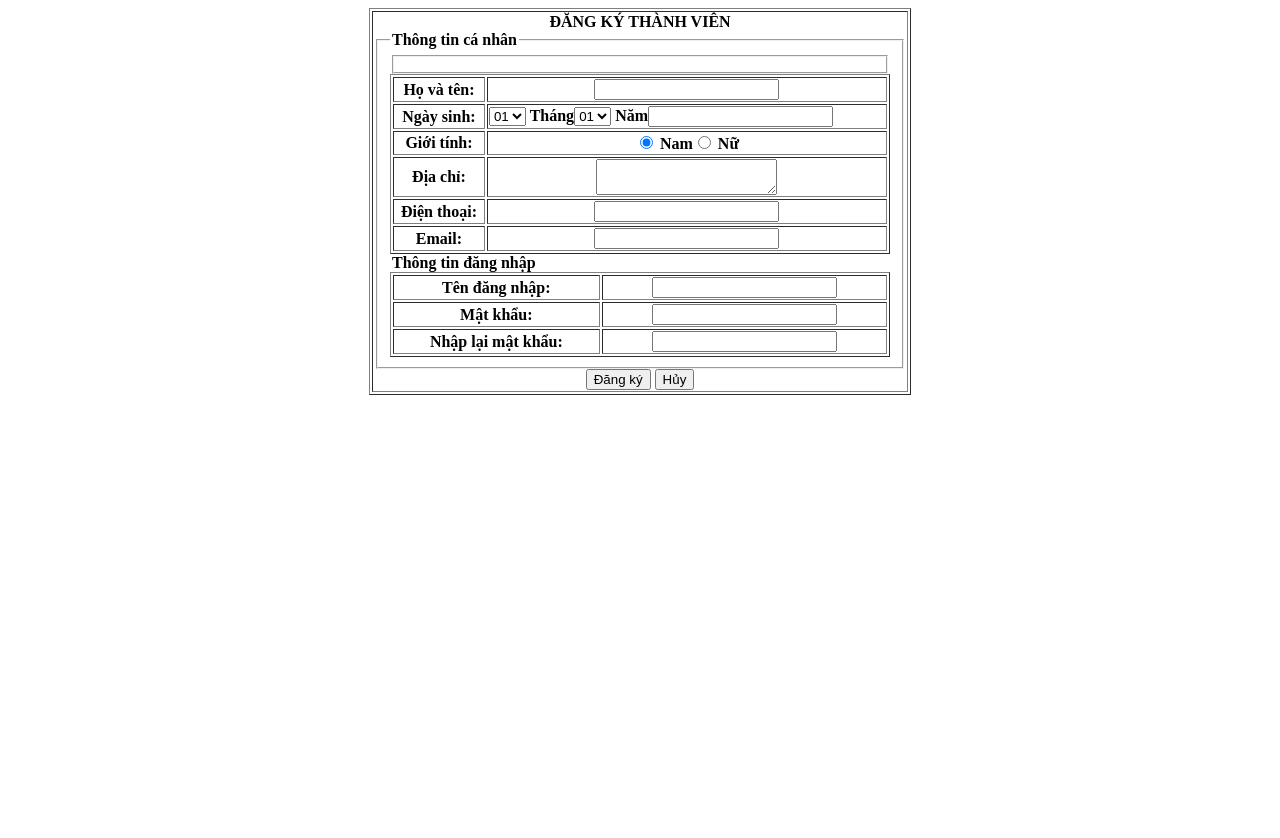
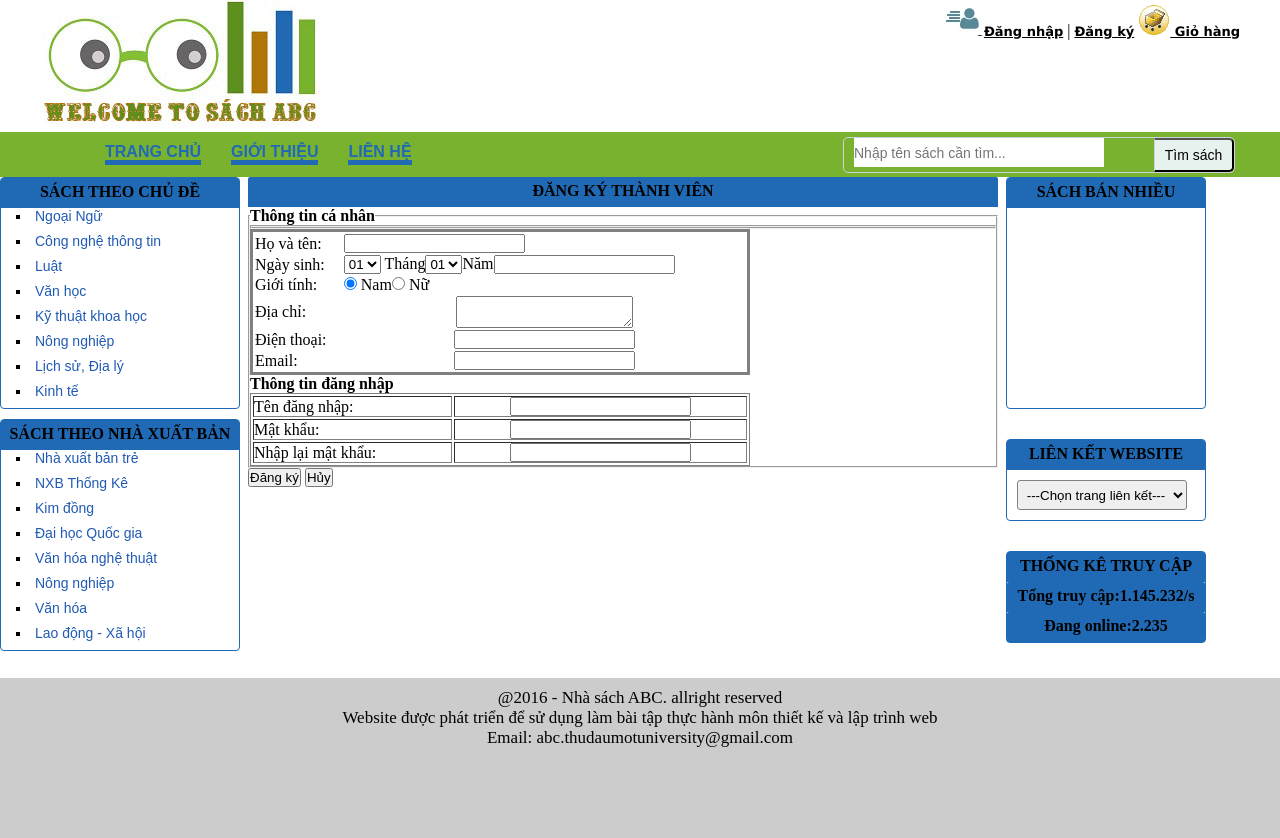
Before and after one commit to duongspm/BaiTap_HTML, a plain HTML site: page dangky.html in a window 1280 px wide. Before the commit the page ends 800 px from the top, so only its background shows below. Drawn offline with Linux system fonts and the light colour scheme.

Commit message:
Update #5
update dangky.html

```diff
--- a/dangky.html
+++ b/dangky.html
@@ -3,17 +3,83 @@
 <head>
 <meta http-equiv="Content-Type" content="text/html; charset=utf-8" />
 <title>Đăng ký - Camper</title>
+<link rel="stylesheet" type="text/css" href="script/dangky.css">
 </head>
 
-<body>
+<body >
+
+	<header>
+    <div id="logo">
+
+        <img src="img/LOGO.jpg"/>
+
+    </div>
+
+    <div id="dn">
+    	<a href="dangnhap.html"><img src="img/dangnhap.jpg"/>Đăng nhập</a> | <a href="dangky.html">Đăng ký</a>
+        <a href="#"><img src="img/Giohang.gif"/> Giỏ hàng</a>
+    </div>
+	</header>
+
+    <nav>
+    <div id="subnav">
+    	<ul>
+    	<li><a href="index.html">TRANG CHỦ</a></li>
+        <li><a href="gioithieu.html">GIỚI THIỆU</a></li>
+        <li><a href="#">LIÊN HỆ</a></li>
+    </ul>
+
+    <div>
+    	<input type="text" size="36" name="tsearch" placeholder="Nhập tên sách cần tìm..."/>
+        <input type="submit" value="Tìm sách" title="Tìm sách"/>
+    </div>
+    </div>
+    </nav>
+
+    <div>
+    	<article>
+        	<aside id="left">
+            <div>
+            		<p>SÁCH THEO CHỦ ĐỀ</p>
+	<ul type="square">
+		<li><a href="#">Ngoại Ngữ</a></li>
+		<li><a href="#">Công nghệ thông tin</a></li>
+		<li><a href="#">Luật</a></li>
+		<li><a href="#">Văn học</a></li>
+		<li><a href="#">Kỹ thuật khoa học</a></li>
+		<li><a href="#">Nông nghiệp</a></li>
+		<li><a href="#">Lịch sử, Địa lý</a></li>
+		<li><a href="#">Kinh tế</a></li>
+	</ul>
+    </div>
+    <div>
+	<p>SÁCH THEO NHÀ XUẤT BẢN</p>
+	<ul type="square">
+		<li><a href="#">Nhà xuất bản trẻ</a></li>
+		<li><a href="#">NXB Thống Kê</a></li>
+		<li><a href="#">Kim đồng</a></li>
+		<li><a href="#">Đại học Quốc gia</a></li>
+		<li><a href="#">Văn hóa nghệ thuật</a></li>
+		<li><a href="#">Nông nghiệp</a></li>
+		<li><a href="#">Văn hóa</a></li>
+		<li><a href="#">Lao động - Xã hội</a></li>
+	</ul>
+    </div>
+    </aside>
+     <section>
     <form action="#" name="dangky" method="post">
-<table width="500" border="1" align="center">
-<tr><th colspan="2">ĐĂNG KÝ THÀNH VIÊN
+
+<h2>ĐĂNG KÝ THÀNH VIÊN</h2>
 <fieldset>
-	<table align="center" width="500" border="1">
-	<legend align="left"><b>Thông tin cá nhân</b></legend>
-    <tr><td>Họ và tên:</td><td align="center"><input type="text" /></td></tr>
-    <tr><td>Ngày sinh:<td align="left"><select name="Ngay">
+	<legend><b>Thông tin cá nhân</b></legend>
+    <table width="500" cellpadding="0">
+    <tr>
+    	<td>Họ và tên:</td>
+        <td><input type="text" /></td>
+    </tr>
+    <tr>
+    	<td>Ngày sinh:</td>
+        <td><select name="Ngay">
     <option value="01" selected="selected">01</option>
     <option value="02">02</option>
     <option value="03">03</option>
@@ -57,14 +123,14 @@
            <option value="09">09</option>
            <option value="10">10</option>
             <option value="10">10</option>
-            <option value="12">12</option></select>
-      Năm<input type="number" />
-      </td>
-      </td></tr>
-      <tr><td>Giới tính:<td align="center"><input type="radio" name="radGioiTinh" value="Nam" checked="checked" /> Nam<input type="radio" name="radGioiTinh" value="Nữ" /> Nữ</td></td></tr>
+            <option value="12">12</option></select>Năm<input type="number" /></td>
+      </tr>
+      <tr>
+      	<td>Giới tính:<td><input type="radio" name="radGioiTinh" value="Nam" checked="checked" /> Nam<input type="radio" name="radGioiTinh" value="Nữ" /> Nữ</td></td></tr>
       <tr><td>Địa chỉ:<td align="center"><textarea></textarea></td></td></tr>
       <tr><td>Điện thoại:<td align="center"><input type="tel" /></td></td></tr>
-      <tr><td>Email:<td align="center"><input type="email" required="required" /></td></td></tr></fieldset>
+      <tr><td>Email:<td align="center"><input type="email" required="required" /></td></td></tr>
+      </fieldset>
 
 
       <fieldset>
@@ -79,8 +145,43 @@
       <input type="reset" value="Hủy" />
       </th></tr>
 </table>
+</fieldset>
 
     </form>
+</section>
+
+    <aside id="right">
+    <div id="sachbannhieu">
+    	<p><b>SÁCH BÁN NHIỀU</b></p>
+<marquee direction="up" scrollamount="3" scrolldelay="100" onMouseMove="stop()" onMouseOut="start()">
+    	<p><a href="#"><img src="img/sach/KT0009.jpg">Thủ Thuật Lập Trình Visual Basic 6</a></p>
+        <p><a href="#"><img src="img/sach/TH005.jpg">Hướng Dẫn Tự Học Photoishop CS (Photoshop 6.0)</a></p>
+        <p><a href="#"><img src="img/sach/TH002.jpg">Căn Bản Về Photoshop CS Tinh Chỉnh Và Xử Lý Màu</a></p>
+        <p><a href="#"><img src="img/sach/THCB.jpg">Tin Học Cơ Bản</a></p>
+        </marquee></div>
+        <div id="lienketwebsite">
+         <p><b>LIÊN KẾT WEBSITE</b></p>
+        <select onChange="window.open(this.options[this.selectedIndex].value,'_bank')">
+
+        <option selected>---Chọn trang liên kết---</option>
+        <option value="http://www.tdmu.edu.vn">Đại Học Thủ Dầu Một</option>
+        <option value="http://www.itee.tdmu.edu.vn">Khoa KT-CN</option>
+        </select></div>
+        <div id="thongketruycap">
+        <p><b>THỐNG KÊ TRUY CẬP</b></p>
+        <p><b>Tổng truy cập:1.145.232/s</b></p>
+        <p><b>Đang online:2.235</b></p>
+        </div>
+        </aside>
+
+     </article>
+    </div>
+
+    <footer >
+    	<p>@2016 - Nhà sách ABC. allright reserved</p>
+        <p>Website được phát triển để sử dụng làm bài tập thực hành môn thiết kế và lập trình web</p>
+        <p>Email: abc.thudaumotuniversity@gmail.com</p>
+    </footer>
 
 </body>
 </html>
--- /dev/null
+++ b/script/dangky.css
@@ -0,0 +1,311 @@
+@charset "utf-8";
+/* CSS Document */
+*{
+	margin:0px;
+	padding:0px;
+}
+header{
+	width:1200px;
+	margin:0px auto;
+}
+
+div#logo{
+	float:left;
+}
+
+div#dn{
+	float:right;
+}
+
+div#dn a{
+	font-family:Verdana, Geneva, sans-serif;
+	font-size:13px;
+	font-weight:bold;
+	color:#000;
+}
+
+header div#dv a:hover{
+	color:#900;
+}
+
+nav{
+	clear:both;
+	background-color:#79B22F;
+	height:45px;
+
+}
+
+nav div#subnav{
+	width:1200px;
+	margin:0px auto;
+
+}
+
+nav ul{
+	float:left;
+	list-style:none;
+	margin-left:50px;
+
+}
+
+nav ul li{
+
+	float:left;
+	padding:11px 15px;
+}
+
+nav ul li a{
+	color:#206AB5;
+	font-size:16px;
+	font-family:Arial, Helvetica, sans-serif;
+	/*gach chan*/
+	text-decoration: none;
+	font-weight:bold;
+}
+
+nav ul li a{
+
+	border-bottom:5px solid #206ab5;
+}
+nav div#subnav>div{
+	float:right;
+	background-color:while;
+	padding-left:10px;
+	margin-top:5px;
+	margin-right:5px;
+	height:34px;
+	width:380px;
+	border-radius:5px;
+	border:0.5px solid #ced2dd;
+}
+
+nav div#subnav>div input[type=text]
+{
+	text-decoration: none;
+	float:left;
+	height:29px;
+	width:250px;
+	font-size:14px;
+	border:none;
+}
+nav div#subnav>div input[type=submit]
+{
+	float:right;
+	height:100%;
+	width:80px;
+	background:#e7f2ef;
+	border-top-right-radius:5px;
+	border-bottom-right-radius:5px;
+	border-left:0.5px solid #ced2dd;
+	font-size:14px;
+}
+
+nav div#subnav>div input[type=submit]:hover{
+	cursor:pointer;
+}
+div#body{
+	width:1200px;
+	margin:0px auto;
+	background-color:#edeaea;
+	box-shadow:0 4px 8px 0 rgba(0,0,0,0.2),0 6px 20px 0 rgba(0, 0, 0, 0,19);
+}
+
+article{
+	display:table-row;
+}
+aside#left, aside#right, section{
+	display:table-cell;
+	vertical-align:top;
+}
+aside#left{
+	width:240px;
+	float:left;
+	clear:right;
+}
+section{
+	width:750px;
+	padding:0px 8px;
+}
+aside#right{
+	width:200px;
+}
+/*Khung bo goc cho khoi div*/
+aside#left>div{
+	border:1px solid #206AB5;
+	border-radius:4px;
+	margin-bottom:10px;
+}
+/*Mau nen bo hai goc tren canh le co chu mau chu*/
+aside#left>div>p{
+	background-color:#206AB5;
+	border-top-left-radius:2px;
+	border-top-right-radius:2px;
+	text-align:center;
+	font-size:16px;
+	font-weight:bold;
+	color:while;
+	height:25px;
+	padding-top:5px;
+}
+
+aside#left>div>ul{
+	padding-left:10px;
+	font-size:14px;
+	font-family:Arial, Helvetica, sans-serif;
+}
+
+aside#left>div>ul>li{
+	height:25px;
+	list-style-position:inside;
+	list-style-image:url(file:///E|/Thi%E1%BA%BFt%20k%E1%BA%BF%20web/BaitapHTML/img/icon_list.jpg);
+	padding-left:5px;
+}
+aside#left>div>ul>li a{
+	color:#205AB5;
+	text-decoration:none;
+}
+aside#left>div>ul>li a:hover{
+	color:#ff0000;
+}
+
+/*aside id=right*/
+aside#right>div{
+	border:1px solid #206AB5;
+	border-radius:4px;
+	margin-bottom:30px;
+}
+aside#right>div>p{
+	background-color:#206AB5;
+	border-top-left-radius:2px;/*lam tron(radius) goc tren ben trai cua duong vien*/
+	border-top-right-radius:2px;
+	text-align:center;/*chu nam giua*/
+	font-size:16px;
+	font-weight:bold;
+	color:while;
+	height:25px;/*khoang cach chu voi vien o duoi*/
+	padding-top:5px;/*khoang cach chu voi vien o tren*/
+}
+aside#right>div#sachbannhieu p{
+	clear:both;/*Ngan k cho noi dung bi troi*/
+}
+
+aside#right>div#sachbannhieu img{
+	width:40px;
+	height:50px;
+	padding-left:5px;/*Khong gian xung quanh nd , ben trong duong vien*/
+	float:left;
+	margin-bttom:5px;/*khong gian xung quanh nd, ben ngoai duong vien*/
+}
+aside#right>div#sachbannhieu a{
+	text-decoration:none;
+	font-size:9pt;
+	font-family:Arial, Helvetica, sans-serif;
+	color:#456C26;
+	height:70px;
+}
+aside#right>div#sachbannhieu a:hover{
+	font-weight:bold;
+}
+aside#right>div#lienketwebsite select{
+	margin:10px;
+	width:170px;
+	height:30px;
+	border-radius:3px;
+	border:#808080 solid 1px;
+	text-align:center;
+}
+aside#right>div#thongketruycap{
+	background-color:#e1ebf3;
+}
+aside#right>div#thongketruycap h4{
+	margin:10px;
+	color:red;
+}
+
+
+section>p{
+	background:linear-gradient(#a5b4c4,#206AB5,#206AB5);
+	border-top-left-radius:2px;
+	border-top-right-radius:2px;
+	text-align:center;
+	font-size:center;
+	font-weight:bold;
+	color:while;
+	height:25px;
+	padding-top:5px;
+}
+.sach{
+	width:240px;
+	height:320px;
+	background-color:#c7e5f2;
+	margin:16px;
+	border-radius:5px;
+	border:1px dashed #79B22F;
+	text-align:center;
+	float:left;
+}
+.tensach{
+	margin-top:5px;
+	vertical-align:top;
+	height:40px;
+}
+.tensach a{
+	font-weight:bold;
+	color:#133a62;
+	font-size:14px;
+}
+.tensach a:hover{
+	font-style:italic;
+}
+.hinhsach{
+	box-shadow: 0 4px 8 px 0 rgba(0, 0, 0, 0.2), 0 6px 20px 0 rgba(0, 0, 0, 0.19);
+	width:150px;
+	height:200px;
+	/*cac thuoc tinh dung de tao hieu ung transform*/
+	transition:all 0.5s ease;
+}
+/*Tang kich thuc hinh len 1.1 khi re chuot vao*/
+.hinhsach:hover{
+	transform:scale(1.1);
+}
+.dongia{
+	margin-top:10px;
+	font-size:15px;
+}
+.gia{
+	color:red;
+	font-weight:bold;
+}
+.nutchonmua{
+	margin:7px 0px;
+	height:30px;
+}
+.nutchonmua:hover{
+	transform:scale(1.1);
+}
+/*dinh dang mau nen, chieu cao cua footer*/
+footer{
+	background-color:#CCC;
+	height:150px;
+	padding-top:10px;
+}
+/*canh le van ban o giua*/
+footer{
+	text-align:center;
+	font-size:17px;
+	margin-top:5px;
+}
+section table{
+	border-style:solid;
+}
+h2{
+		background-color:#206AB5;
+	border-top-left-radius:2px;/*lam tron(radius) goc tren ben trai cua duong vien*/
+	border-top-right-radius:2px;
+	text-align:center;/*chu nam giua*/
+	font-size:16px;
+	font-weight:bold;
+	color:while;
+	height:25px;/*khoang cach chu voi vien o duoi*/
+	padding-top:5px;/*khoang cach chu voi vien o tren*/
+}
```
Also changed, not shown: script/icon_list.jpg (added). Lines whose indentation alone changed are shown as unchanged.
